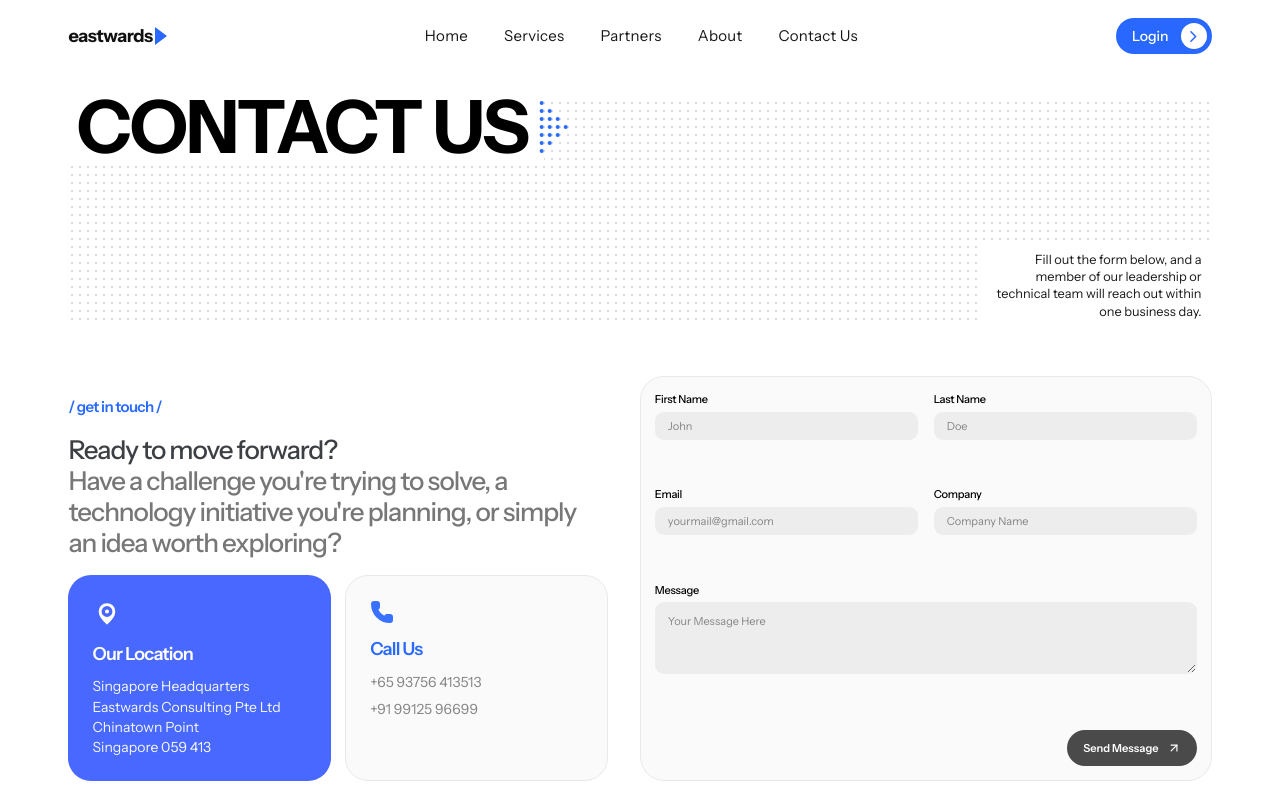
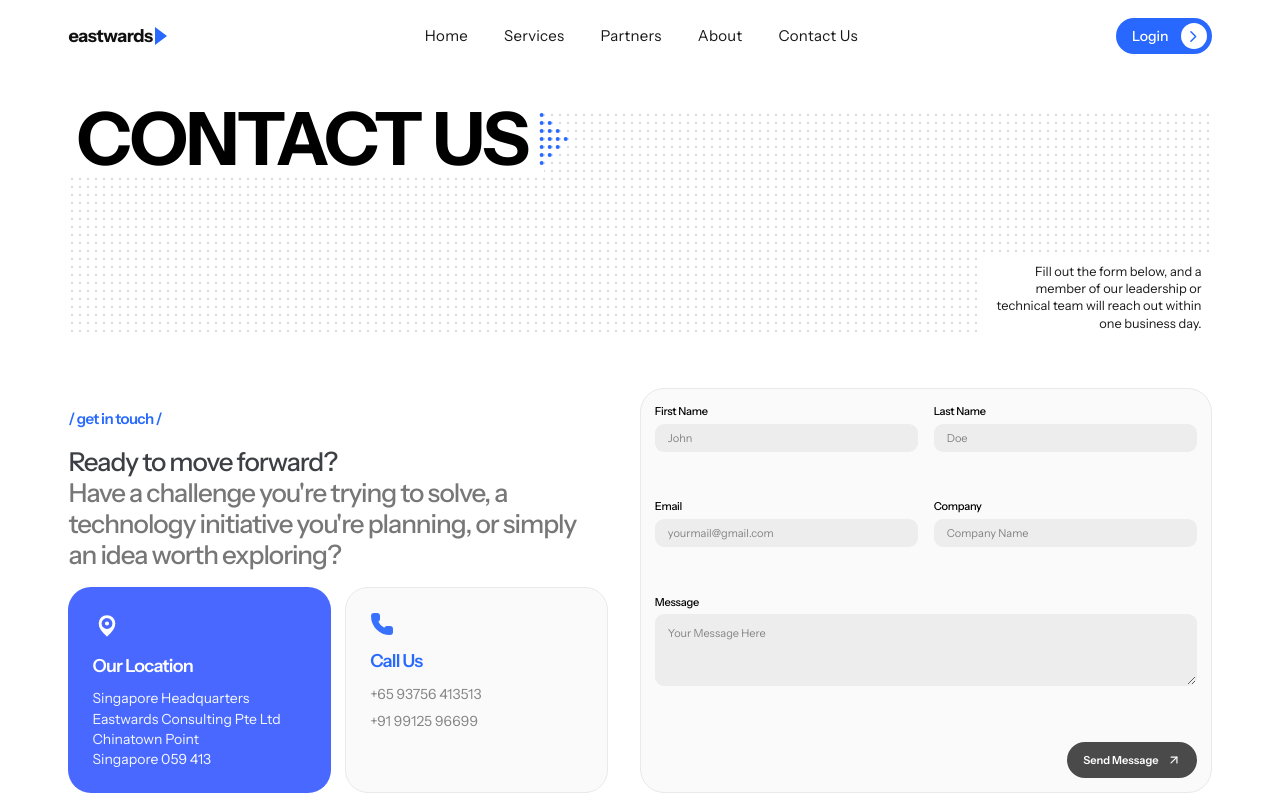
Before and after one commit to wajiha-kulsum/eastwards, a Next.js app: page /contact in a window 1280 px wide. Shown: the top 800 px of the page. Built offline with nearby package versions, Linux system fonts and the light colour scheme.

Commit message:
Drop the contact hero to the same top offset as the other pages

```diff
--- a/components/contact/ContactPage.tsx
+++ b/components/contact/ContactPage.tsx
@@ -52,7 +52,7 @@ export function ContactPage() {
 
   return (
     <main id="main" className="flex-1 bg-white text-black">
-      <div className="mx-auto max-w-[1720px] px-6 pb-16 sm:px-10 lg:px-[5.35%]">
+      <div className="mx-auto max-w-[1720px] px-6 pb-16 pt-3 sm:px-10 lg:px-[5.35%]">
         {/* Hero — grey dot field behind the heading */}
         <DotHero title={contact.title} lede={contact.subtitle} />
 
```
